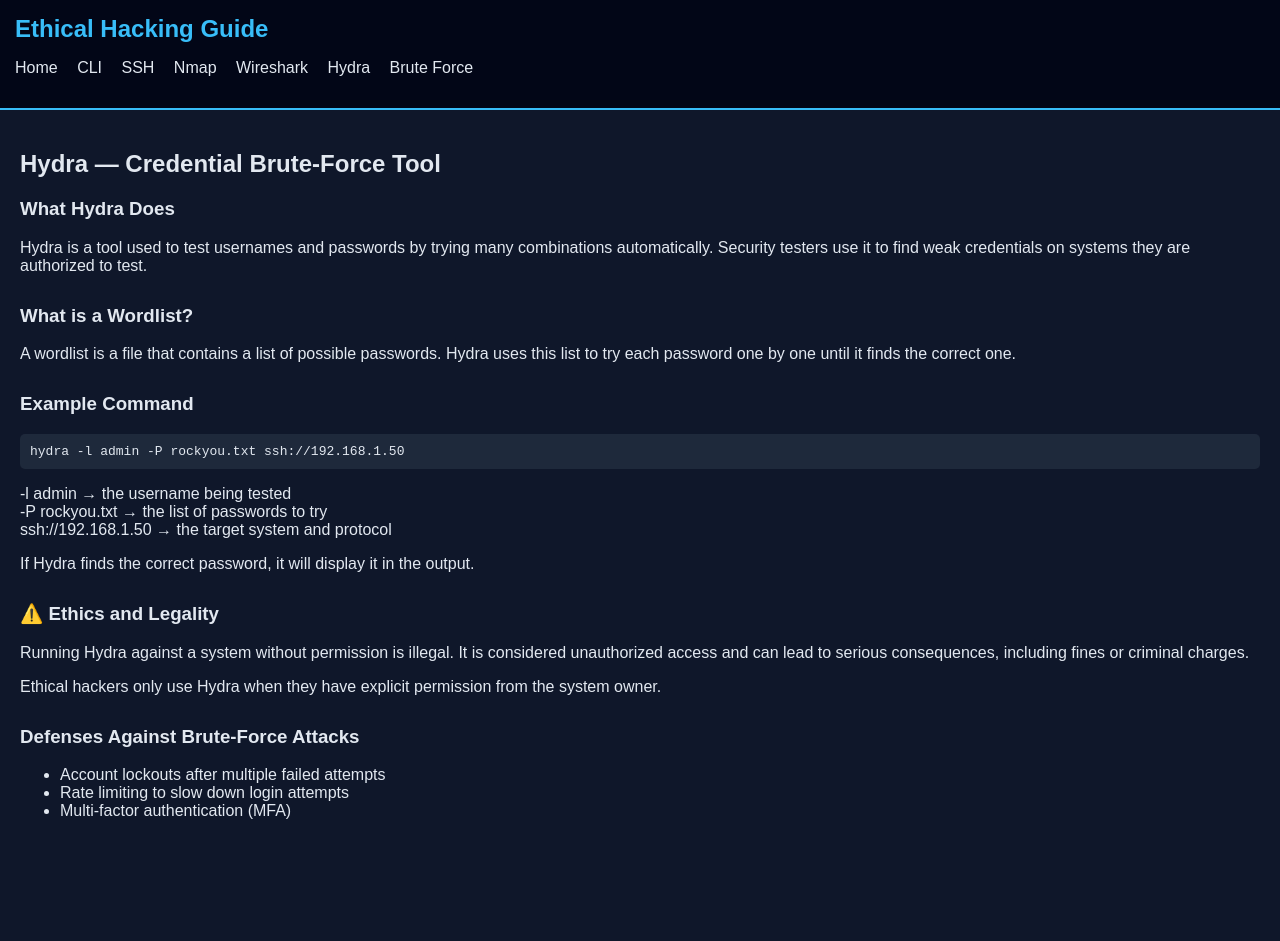
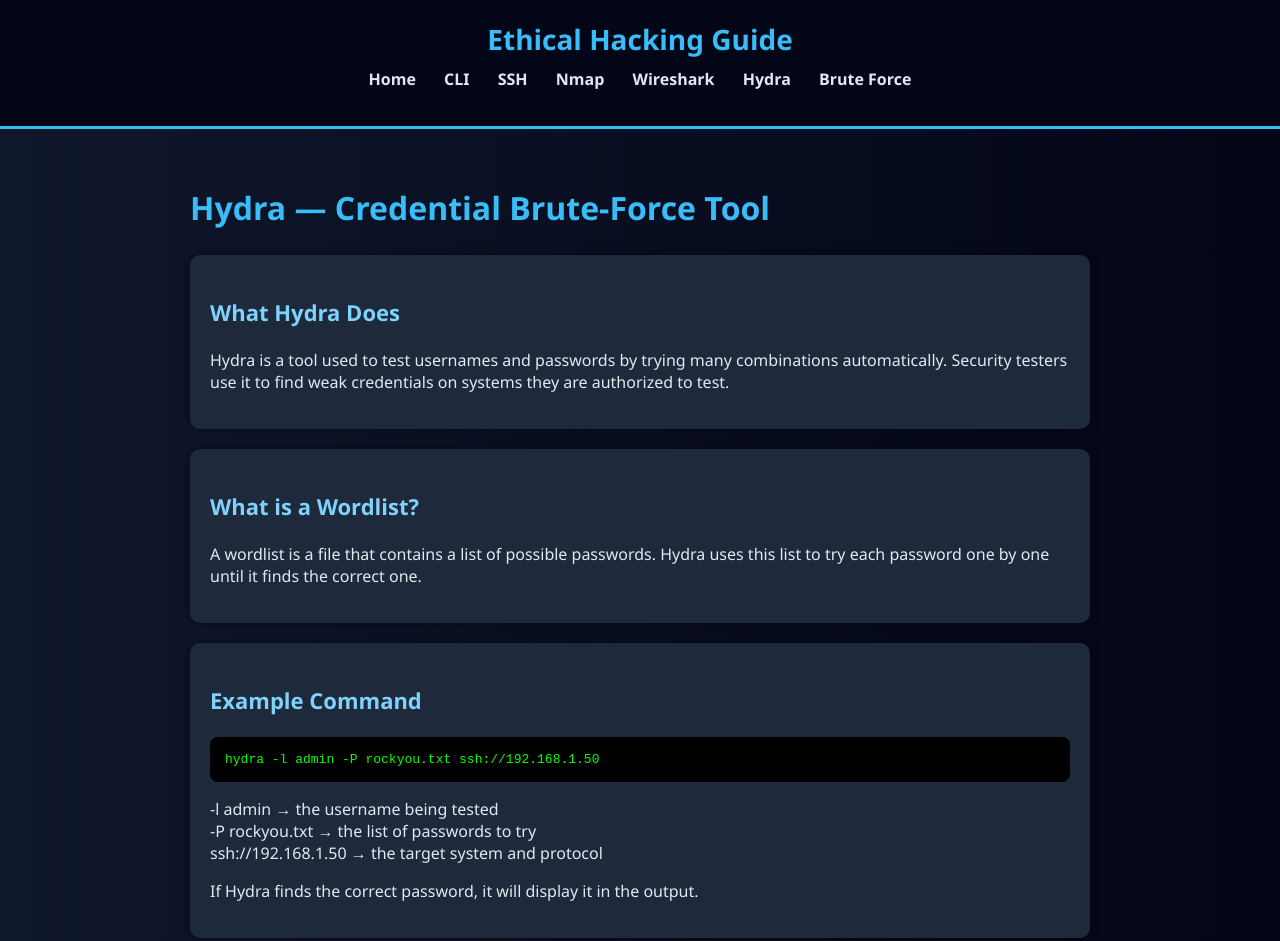
Before and after one commit to cristinaa45/Ethical-Hacking, a plain HTML site: page hydra.html in a window 1280 px wide. Shown: the top 941 px of the page. Before the commit the page ends 870 px from the top, so only its background shows below. Drawn offline with Linux system fonts and the light colour scheme.

Commit message:
Update style.css

```diff
--- a/style.css
+++ b/style.css
@@ -1,52 +1,114 @@
 body {
-    font-family: Arial, sans-serif;
     margin: 0;
-    background-color: #0f172a;
+    font-family: 'Segoe UI', Arial, sans-serif;
+    background: linear-gradient(to right, #0f172a, #020617);
     color: #e2e8f0;
 }
 
+/* NAVBAR */
 nav {
     background: #020617;
-    padding: 15px;
-    border-bottom: 2px solid #38bdf8;
+    padding: 20px;
+    border-bottom: 3px solid #38bdf8;
+    text-align: center;
 }
 
 nav h1 {
     margin: 0;
     color: #38bdf8;
+    font-size: 28px;
 }
 
 nav ul {
-    list-style: none;
+    margin-top: 10px;
     padding: 0;
 }
 
 nav li {
     display: inline;
-    margin-right: 15px;
+    margin: 0 12px;
 }
 
 nav a {
     color: #e2e8f0;
     text-decoration: none;
+    font-weight: bold;
 }
 
 nav a:hover {
     color: #38bdf8;
 }
 
-main {
-    padding: 20px;
+/* BUTTON */
+button {
+    margin: 15px;
+    padding: 10px 15px;
+    border: none;
+    background: #38bdf8;
+    color: black;
+    font-weight: bold;
+    border-radius: 5px;
+    cursor: pointer;
 }
 
-code {
-    background: #1e293b;
-    padding: 10px;
-    display: block;
-    margin: 10px 0;
-    border-radius: 5px;
+button:hover {
+    background: #0ea5e9;
 }
 
+/* MAIN CONTENT */
+main {
+    padding: 30px;
+    max-width: 900px;
+    margin: auto;
+}
+
+/* HEADINGS */
+h2 {
+    color: #38bdf8;
+    font-size: 32px;
+}
+
+h3 {
+    color: #7dd3fc;
+    font-size: 22px;
+}
+
+/* SECTIONS */
 .section {
-    margin-bottom: 30px;
+    background: #1e293b;
+    padding: 20px;
+    margin-bottom: 20px;
+    border-radius: 10px;
+    box-shadow: 0 0 10px rgba(0,0,0,0.5);
 }
+
+/* CODE BLOCK */
+code {
+    display: block;
+    background: black;
+    color: lime;
+    padding: 15px;
+    border-radius: 8px;
+    margin-top: 10px;
+    font-family: monospace;
+}
+
+/* BOLD HIGHLIGHTS */
+.highlight {
+    color: #38bdf8;
+    font-weight: bold;
+}
+
+/* LIGHT MODE */
+.light {
+    background: white;
+    color: black;
+}
+
+.light nav {
+    background: #ddd;
+}
+
+.light .section {
+    background: #f1f5f9;
+}
```
